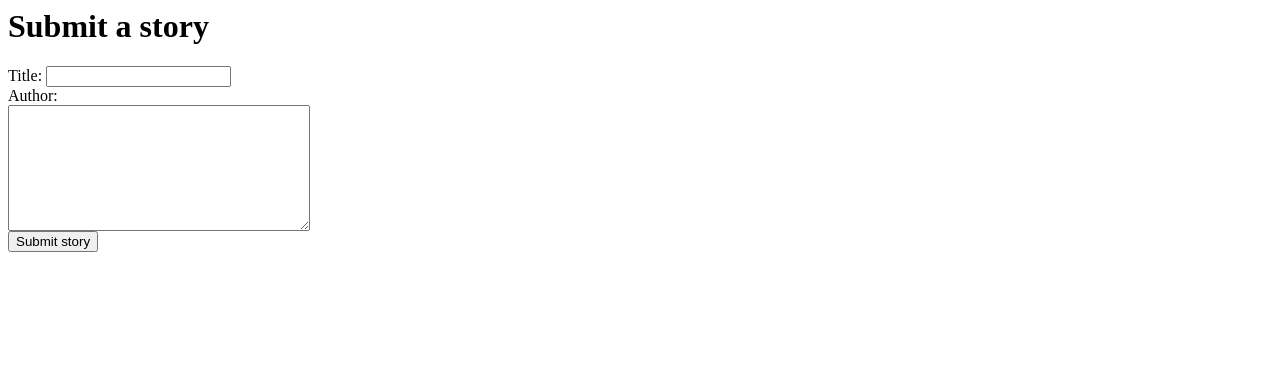
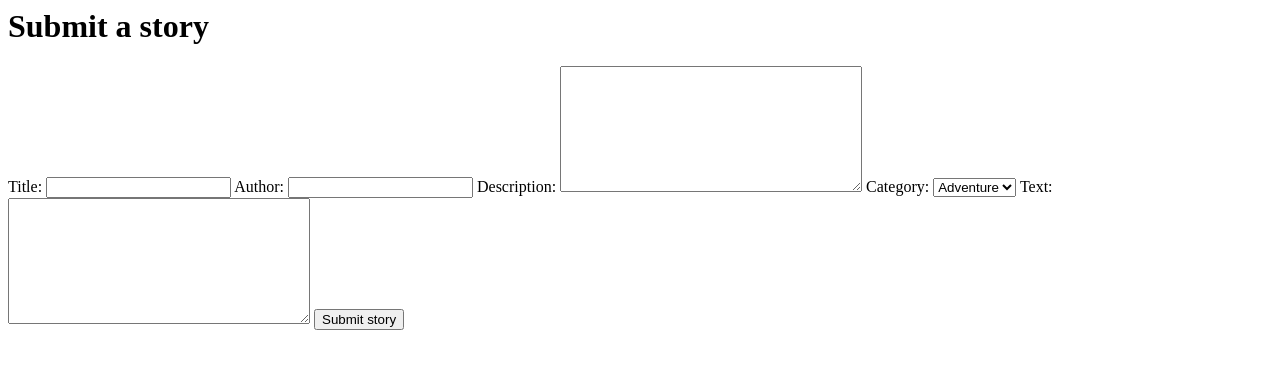
Before and after one commit to andrewdempsey2018/youfic, a Django app: page /submit/ in a window 1280 px wide. Shown: the top 369 px of the page. Run offline with Django 3.2, Linux system fonts and the light colour scheme.

Commit message:
Updated submit story page

```diff
--- a/story/models.py
+++ b/story/models.py
@@ -16,7 +16,7 @@ class Story(models.Model):
     title = models.CharField(max_length=30, default="")
     author = models.CharField(max_length=30, default="")
     description = models.TextField(max_length=60, default="")
-    image = models.ImageField(upload_to="images")
+    image = models.ImageField(upload_to = 'images/', default = 'images/noimage.png')
     category = models.CharField(max_length=9, choices=CATEGORYS, default=ADVENTURE)
     text = models.TextField(max_length=3000, default="")
     published = models.DateTimeField(auto_now=True)
--- a/story/templates/story/submit.html
+++ b/story/templates/story/submit.html
@@ -8,10 +8,23 @@
     <h1>Submit a story </h1>
     <form action="" method="POST">
         {% csrf_token %}
-        Title: <input type="text" name="title" /><br />
-        Author: <br />
-        <textarea cols="35" rows="8" name="author">
-</textarea><br />
+
+        Title:
+        <input type="text" name="title" />
+        Author:
+        <input type="text" name="author" />
+        Description:
+        <textarea cols="35" rows="8" name="description"></textarea>
+        Category:
+        <select name="category" id="category">
+            <option value="Adventure">Adventure</option>
+            <option value="Fantasy">Fantasy</option>
+            <option value="Mystery">Mystery</option>
+            <option value="SciFi">Scifi</option>
+        </select>
+        Text:
+        <textarea cols="35" rows="8" name="text"></textarea>
+
         <input type="submit" value="Submit story" />
     </form>
 </body>
--- a/story/views.py
+++ b/story/views.py
@@ -36,16 +36,15 @@ def read(request):
     story = Story.objects.get(id=request.GET.get("id"))
     return render(request, "story/read.html", {"story": story})
 
-
-#def submit(request):
- #   return render(request, "story/submit.html")
-
 def submit(request):
     if request.method == "POST":
-        if request.POST.get("title") and request.POST.get("author"):
+        if request.POST.get("title") and request.POST.get("author") and request.POST.get("description") and request.POST.get("category") and request.POST.get("text"):
             story = Story()
             story.title = request.POST.get("title")
             story.author = request.POST.get("author")
+            story.description = request.POST.get("description")
+            story.category = request.POST.get("category")
+            story.text = request.POST.get("text")
             story.save()
 
             return render(request, "story/submit.html")
```
Also changed, not shown: db.sqlite3, media/images/noimage.png (added).
